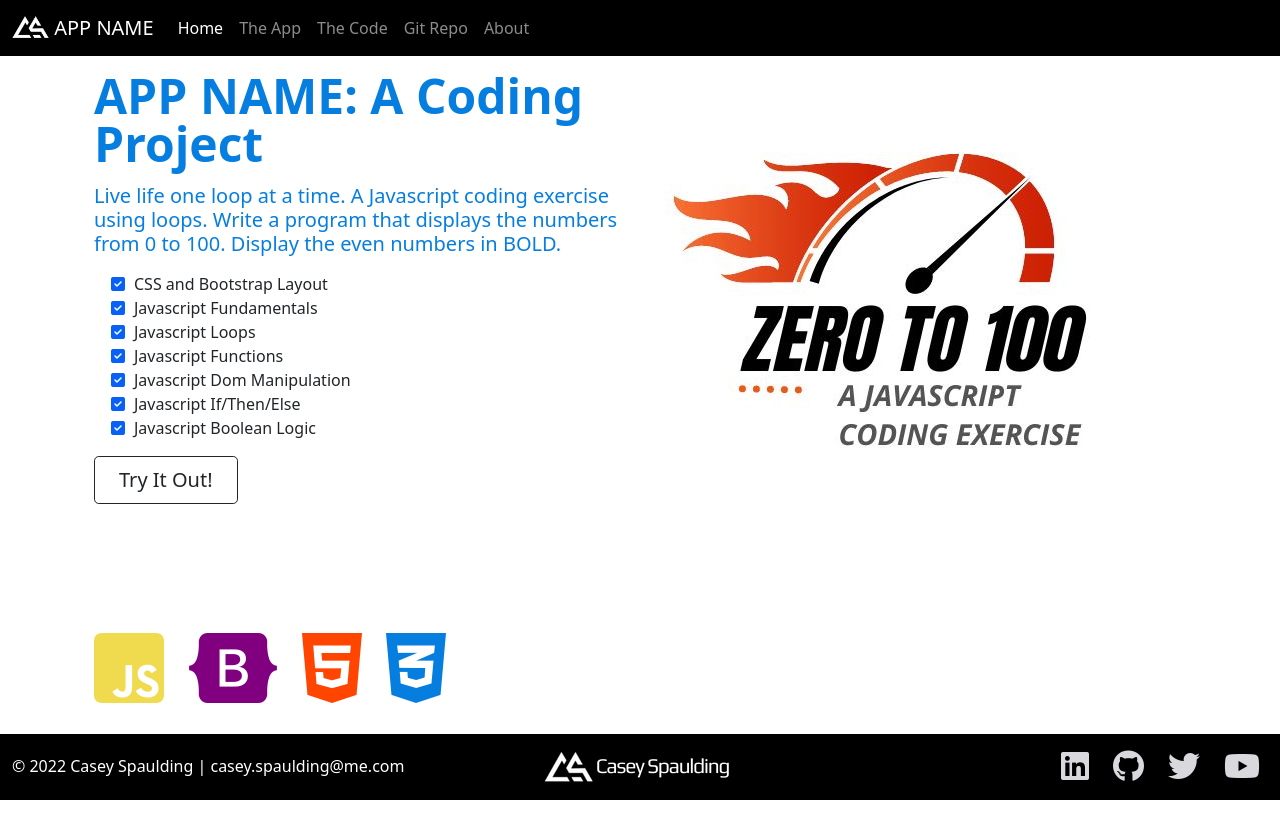
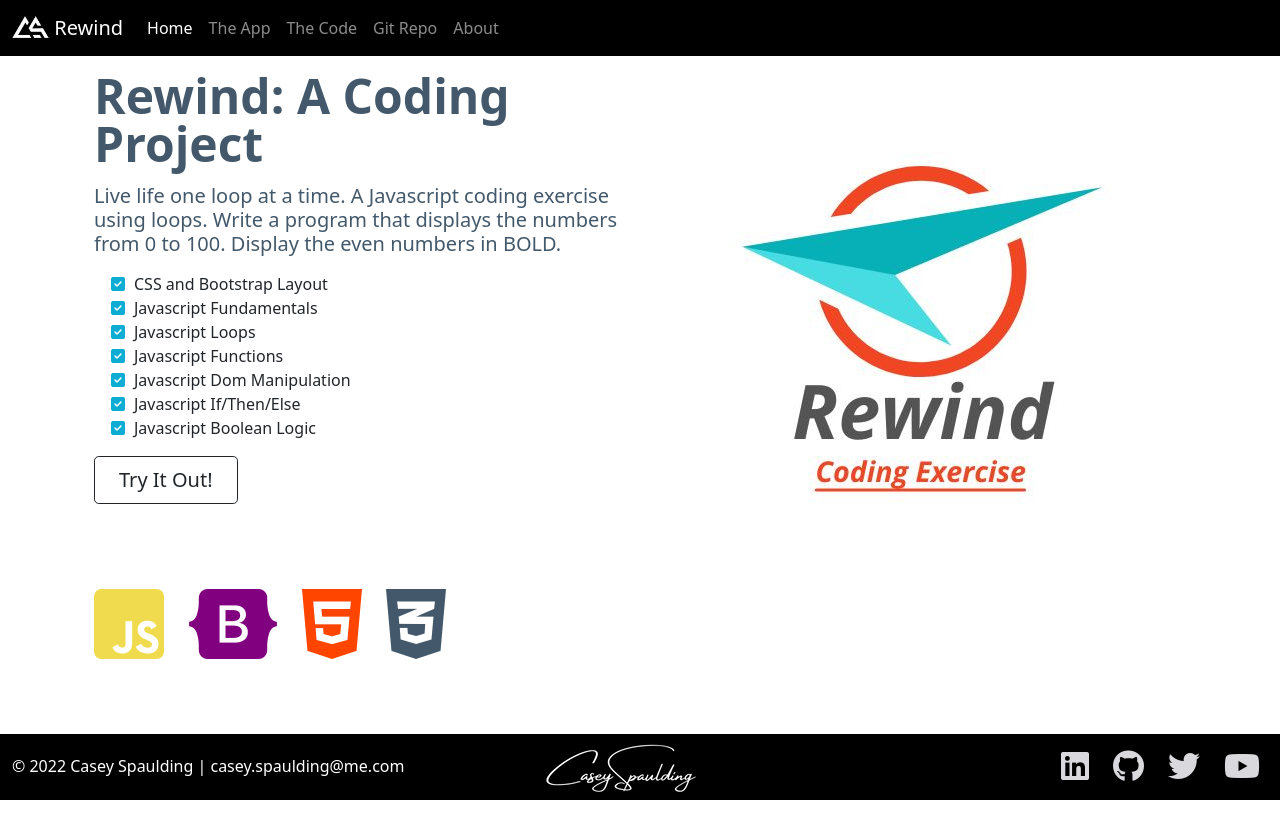
Before and after one commit to caseyspaulding/Rewind, a plain HTML site: page index.html in a window 1280 px wide. Drawn offline with nearby package versions, Linux system fonts and the light colour scheme.

Commit message:
template update

```diff
--- a/css/site.css
+++ b/css/site.css
@@ -1,6 +1,6 @@
 :root{
-    --primary-color: #067edf;
-    --secondary-color: #0661f4;
+    --primary-color: #43596b;
+    --secondary-color: #0cacd4;
     --dark-color: #000;
     --white-color: #d8d8dd;
 }
--- a/index.html
+++ b/index.html
@@ -2,7 +2,7 @@
 <html lang="en" class="h-100">
 
 <head>
-    <title>App Name: A Coding Project By Casey Spaulding</title>
+    <title>Rewind: A Coding Project By Casey Spaulding</title>
     <!-- meta tags -->
     <meta charset="utf-8">
     <meta name="viewport" content="width=device-width, initial-scale=1, shrink-to-fit=no">
@@ -36,7 +36,7 @@
 <nav class="navbar navbar-expand-md fixed-top navbar-dark bg-black">
     <div class="container-fluid">
         <a class="navbar-brand" href="#"><img src="img/LOGO_cs_white_only_crop.png" class="d-inline-block align-text-top"
-        alt="Casey Spaulding Logo" width="37" height="28"> APP NAME </a>
+        alt="Casey Spaulding Logo" width="37" height="28"> Rewind </a>
         <button class="navbar-toggler" type="button" data-bs-toggle="collapse" data-bs-target="#navbarCollapse"
 
             aria-controls="navbarCollapse" aria-expanded="false" aria-label="Toggle navigation">
@@ -68,7 +68,7 @@
        <div class="container col-xxl-8 px-4 py-5">
             <div class="row g-2 py-4 row-cols-1 row-cols-lg-2">
                 <div class="col order-last order-lg-first">
-                    <h1 class="display-5 fw-bold lh-1 mb-3">APP NAME: A Coding Project</h1>
+                    <h1 class="display-5 fw-bold lh-1 mb-3">Rewind: A Coding Project</h1>
                     <h4 class="lead">Live life one loop at a time. A Javascript coding exercise using loops. Write a
                     program that displays the numbers from 0 to 100. Display the even numbers in <strong>BOLD.</strong>
                     </h4>
@@ -86,13 +86,13 @@
                     </div>
                 </div>
                 <div class="col">
-                    <img src="/img/ZeroTo100logo.jpg" class="img-fluid center-block d-block mx-auto" alt="APP LOGO"
+                    <img src="/img/RewindLogo.jpg" class="img-fluid center-block d-block mx-auto" alt="Rewind LOGO"
                         width="500" height="300">
                 </div>
                 <div>
-                    <h5 class="fw-bold mt-5 order-last">
-                        <div class="d-flex">
-                            <div class="row">
+                    <h5 class="fw-bold mt-1 order-last order-sm-last">
+                        <div class="d-flex ">
+                            <div class="row text-center ">
                                 <div class="col"><i class="fab fa-brands fa-square-js fa-4x jsicon"></i></div>
                                 <div class="col"><i class="fab fa-bootstrap fa-4x bsicon"></i></div>
                                 <div class="col"><i class="fab fa-html5 fa-4x html5icon"></i></div>
@@ -112,14 +112,14 @@
                 <div class="col py-1">&copy; 2022 Casey Spaulding | casey.spaulding@me.com</div>
                 </div>
                 <div class="col d-flex align-items-center justify-content-center-start justify-content-lg-center">
-                    <img src="/img/topLogoBig99.png" alt="Casey Spaulding Logo">
+                    <img src="/img/topLogoSig.png" alt="Casey Spaulding Logo">
                 </div>
                 <div class="col d-flex align-items-center justify-content-start justify-content-lg-end">
                 <div class="row">
-                    <div class="col social"><a href="https://www.linkedin.com/in/caseyspaulding/"><i class="fab fa-linkedin fa-2x"></i></a></div>
-                    <div class="col social"><a href="http://www.github.com/caseyspaulding/"><i class="fab fa-github fa-2x"></i></a></div>
-                    <div class="col social"><a href="https://twitter.com/caseyspauldingg/"><i class="fab fa-twitter fa-2x"></i></a></div>
-                    <div class="col social"><a href="https://www.youtube.com/channel/UC5bLstR32GMs08BsNu_s5xg"><i class="fab fa-youtube fa-2x"></i></a></div>
+                    <div class="col social"><a href="https://www.linkedin.com/in/caseyspaulding/"><i class="fa-heart fab fa-linkedin fa-2x"></i></a></div>
+                    <div class="col social"><a href="http://www.github.com/caseyspaulding/"><i class="fa-heart fab fa-github fa-2x"></i></a></div>
+                    <div class="col social"><a href="https://twitter.com/caseyspauldingg/"><i class="fa-heart fab fa-twitter fa-2x"></i></a></div>
+                    <div class="col social"><a href="https://www.youtube.com/channel/UC5bLstR32GMs08BsNu_s5xg"><i class="fa-heart fab fa-youtube fa-2x"></i></a></div>
                 </div>
             </div>
         </div>
```
Also changed, not shown: app.html (+3 -3 lines), code.html (+4 -4 lines), img/RewindLogo.jpg (added), img/ZeroTo100.png (deleted), img/ZeroTo100logo.jpg (deleted), img/topLogoSig.png (added), img/topLogoSig1.png (added).
